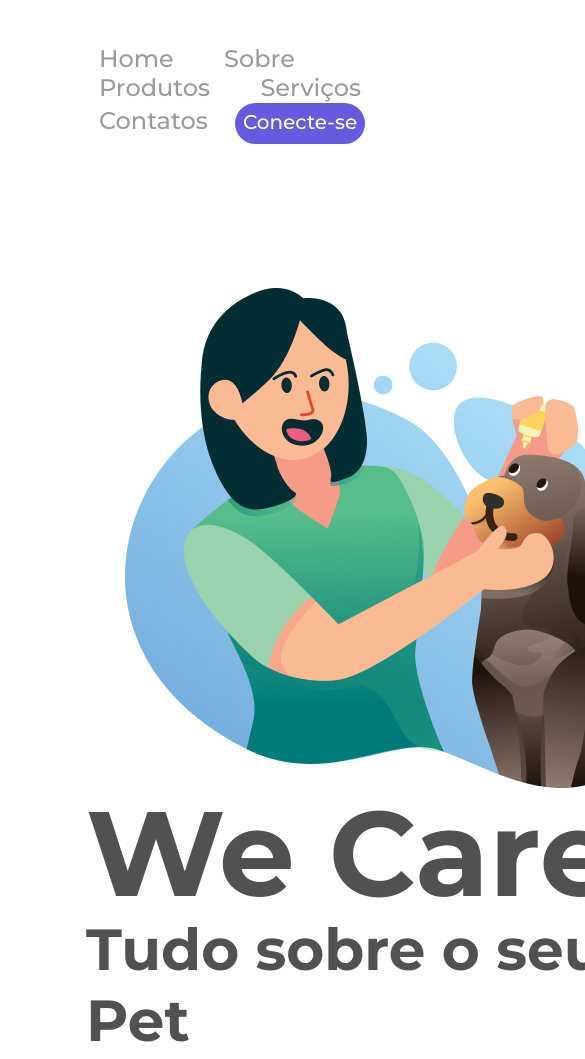
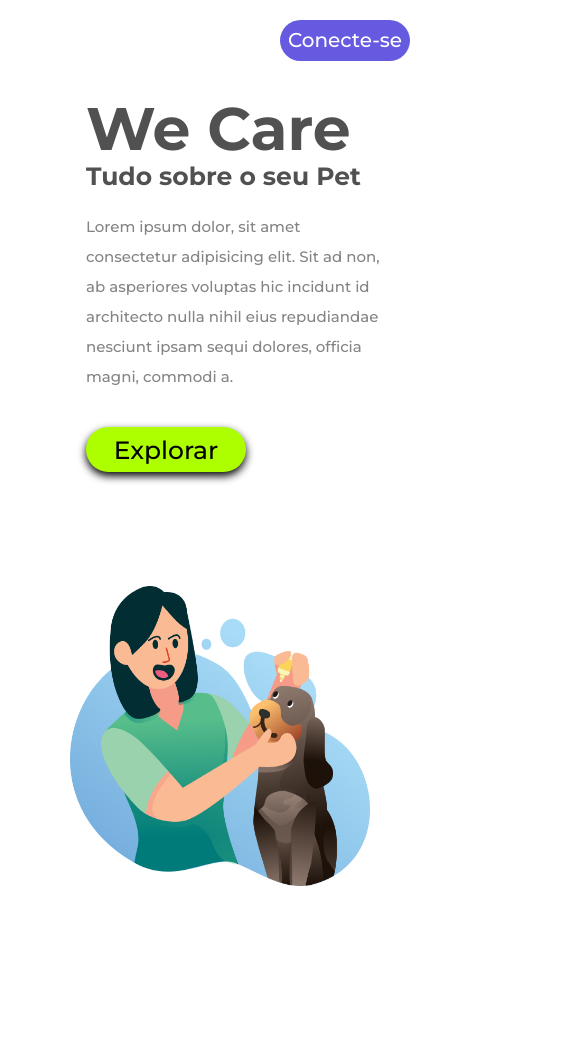
Before and after one commit to REGINALDOBOMFIM/Primeiros-projetos, a plain HTML site: page PROJETO 1 CSS/index.html in a window 390 px wide. Shown: the top 1059 px of the page, 585 px wide, since content can reach past the window. After the commit the page ends 886 px from the top, so only its background shows below. Drawn offline with Linux system fonts and the light colour scheme.

Commit message:
Atualizações de estudos

```diff
--- a/PROJETO 1 CSS/styles.css
+++ b/PROJETO 1 CSS/styles.css
@@ -84,3 +84,50 @@ p {
     filter:drop-shadow(0px 4px 4px #000000)
 
 }
+
+@media screen and (max-width: 500px) {
+
+    header {
+        margin: 20px 0px 10px 280px;
+    }
+
+    .link-header {
+        display: none;
+    }
+
+    .button-heard {
+        display: inline-block;
+        margin: 0px 22px 15px 0px;
+    }
+.logo-image {
+    Width: 300px;
+    Height: 300px;
+    margin: 500px 30px 10px 70px;
+    position: absolute;
+}
+
+h1 {
+   font-size: 60px;
+   line-height: 25px;
+    margin-top: 30px;
+}
+
+h2 {
+    font-size: 25px;
+}
+
+p {
+    font-size: 15px;
+    width: 300px;
+    margin-top: 0px;
+    margin-bottom: 10px
+}
+
+.button-main {
+    font-size: 25px;
+    width: 160px;
+    height: 45px;
+    margin-top: 25px;
+}
+
+}
```
Also changed, not shown: PROJETO 2/img readme 1.PNG (added), PROJETO 2/img readme 2.PNG (added), PROJETO 2/img readme 3.PNG (added), cods terminal.PNG (added).
